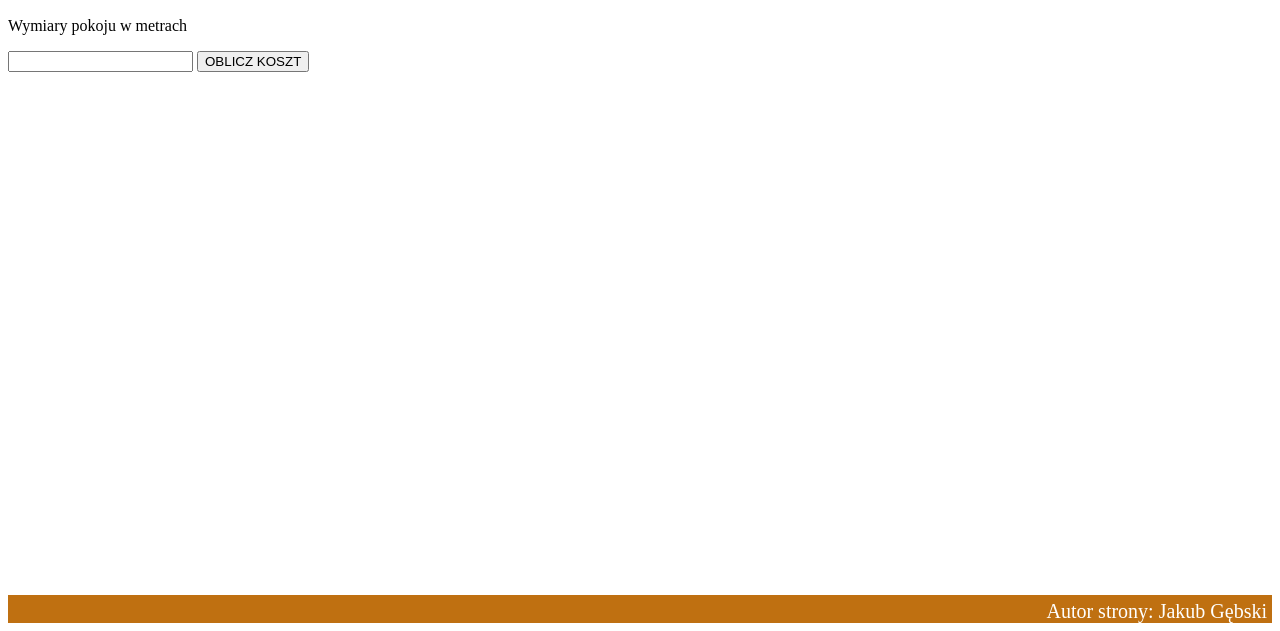
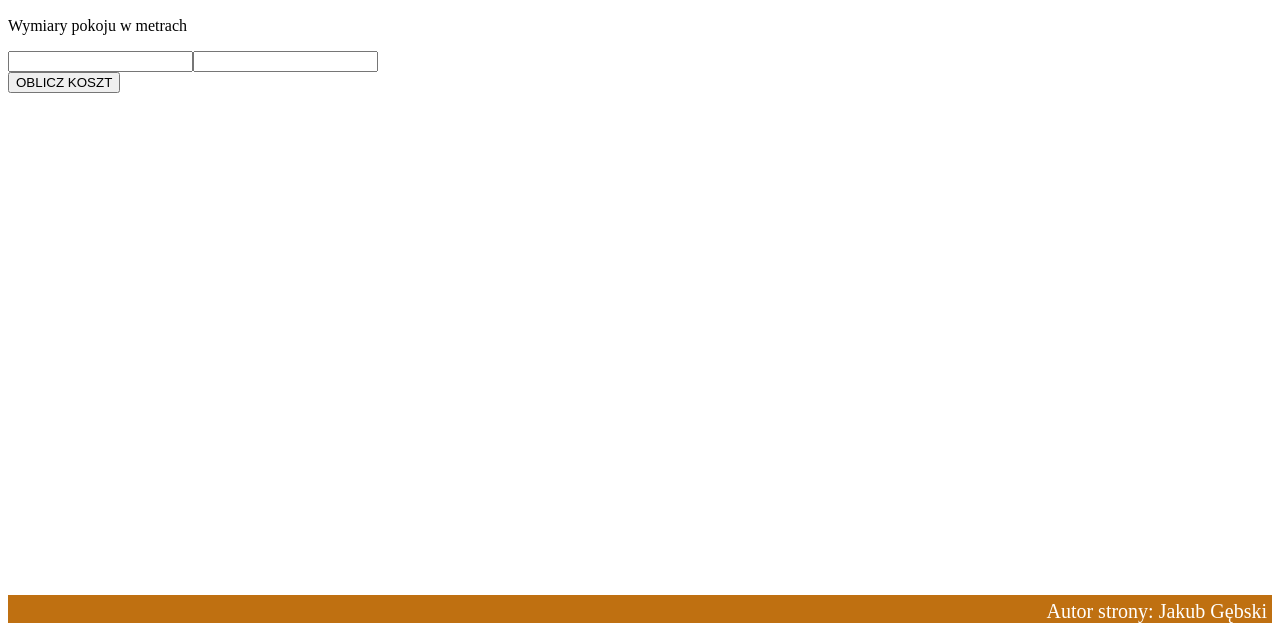
Before and after one commit to gebusss/remonty, a plain HTML site: page kalkulator.html in a window 1280 px wide. Shown: the part 185-816 px from the top of the page. Drawn offline with Linux system fonts and the light colour scheme.

Commit message:
Update kalkulator.html

```diff
--- a/kalkulator.html
+++ b/kalkulator.html
@@ -59,7 +59,7 @@
 	<article>
 		<h1>Malowanie pokoju: 8 zł za m2</h1>
 		<p>Wymiary pokoju w metrach</p>
-		<form><input type="text">
+		<form><input type="text"><input type="text"><br>
 		<input type="submit" value="OBLICZ KOSZT"</form>
 
 	</article>
```
